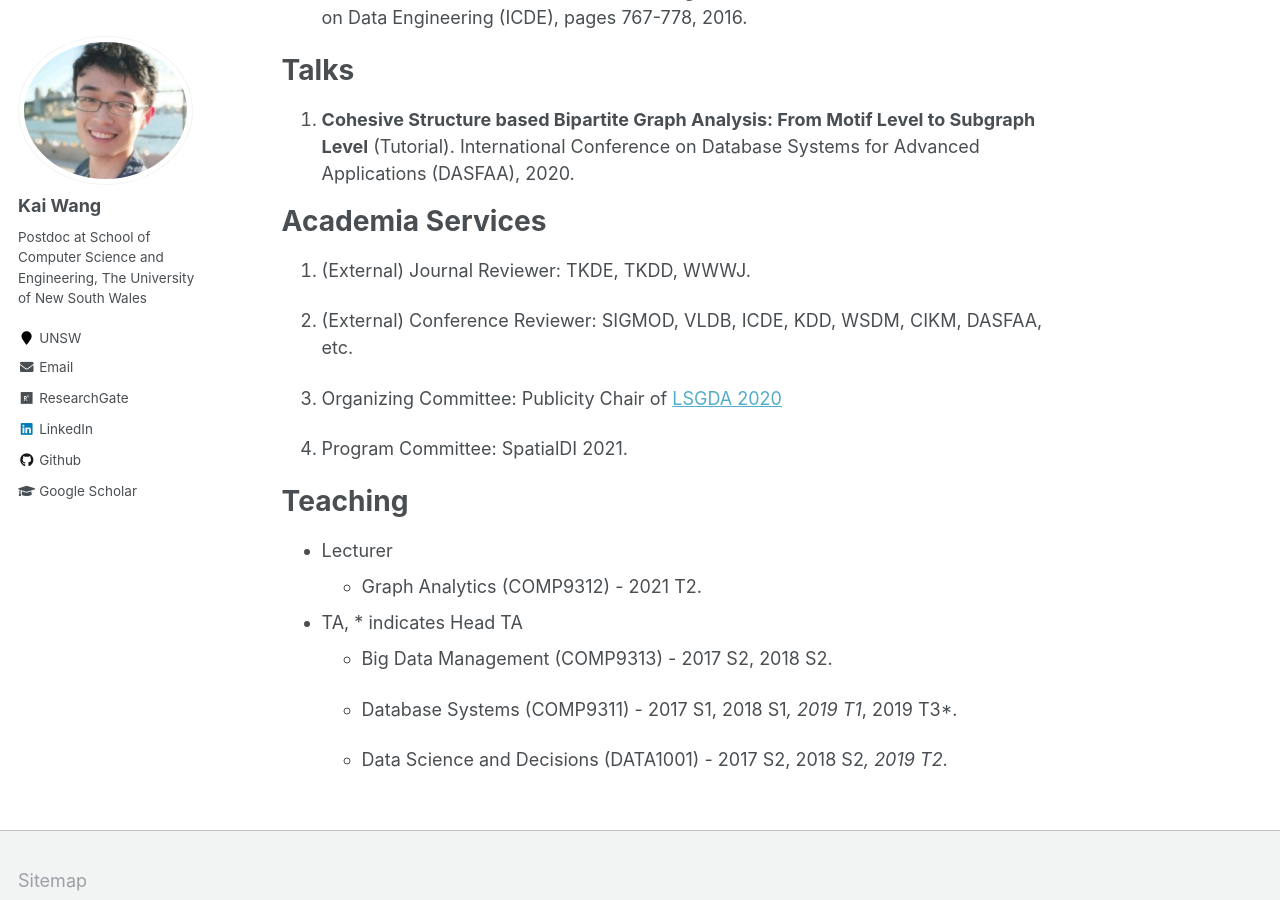
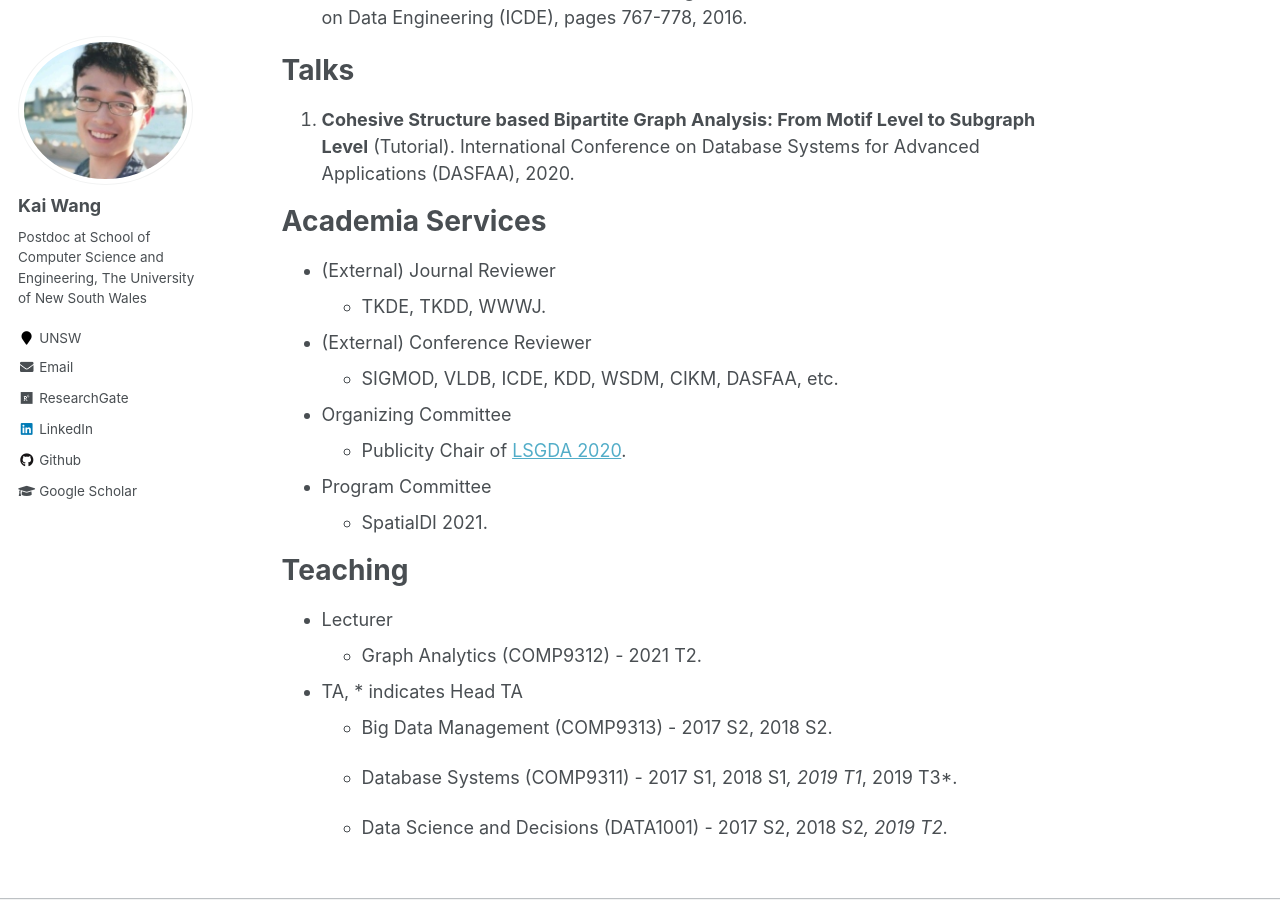
Before and after one commit to cs-kaiwang/cs-kaiwang.github.io, a Jekyll site: the page built from _pages/about.md, in a window 1280 px wide and 900 px high, scrolled down 1333 px. Built offline with Jekyll 4.4.1, drawn with Linux system fonts in a browser that asks for light colours; part of the change alters nothing that is shown.

```diff
--- a/_pages/about.md
+++ b/_pages/about.md
@@ -38,13 +38,17 @@ Talks
 
 Academia Services
 ======
-1. (External) Journal Reviewer: TKDE, TKDD, WWWJ.
+- (External) Journal Reviewer
+  - TKDE, TKDD, WWWJ.
 
-2. (External) Conference Reviewer: SIGMOD, VLDB, ICDE, KDD, WSDM, CIKM, DASFAA, etc.
+- (External) Conference Reviewer
+  - SIGMOD, VLDB, ICDE, KDD, WSDM, CIKM, DASFAA, etc.
 
-3. Organizing Committee: Publicity Chair of [LSGDA 2020](https://www.google.com/url?q=https%3A%2F%2Flsgda.github.io%2F2020%2F&sa=D&sntz=1&usg=AFQjCNFYfkgg9wBrWW8wUaG8GCGXJz3z_A)
+- Organizing Committee
+  - Publicity Chair of [LSGDA 2020](https://www.google.com/url?q=https%3A%2F%2Flsgda.github.io%2F2020%2F&sa=D&sntz=1&usg=AFQjCNFYfkgg9wBrWW8wUaG8GCGXJz3z_A).
 
-4. Program Committee: SpatialDI 2021.
+- Program Committee
+  - SpatialDI 2021.
 
 Teaching
 ======
```
